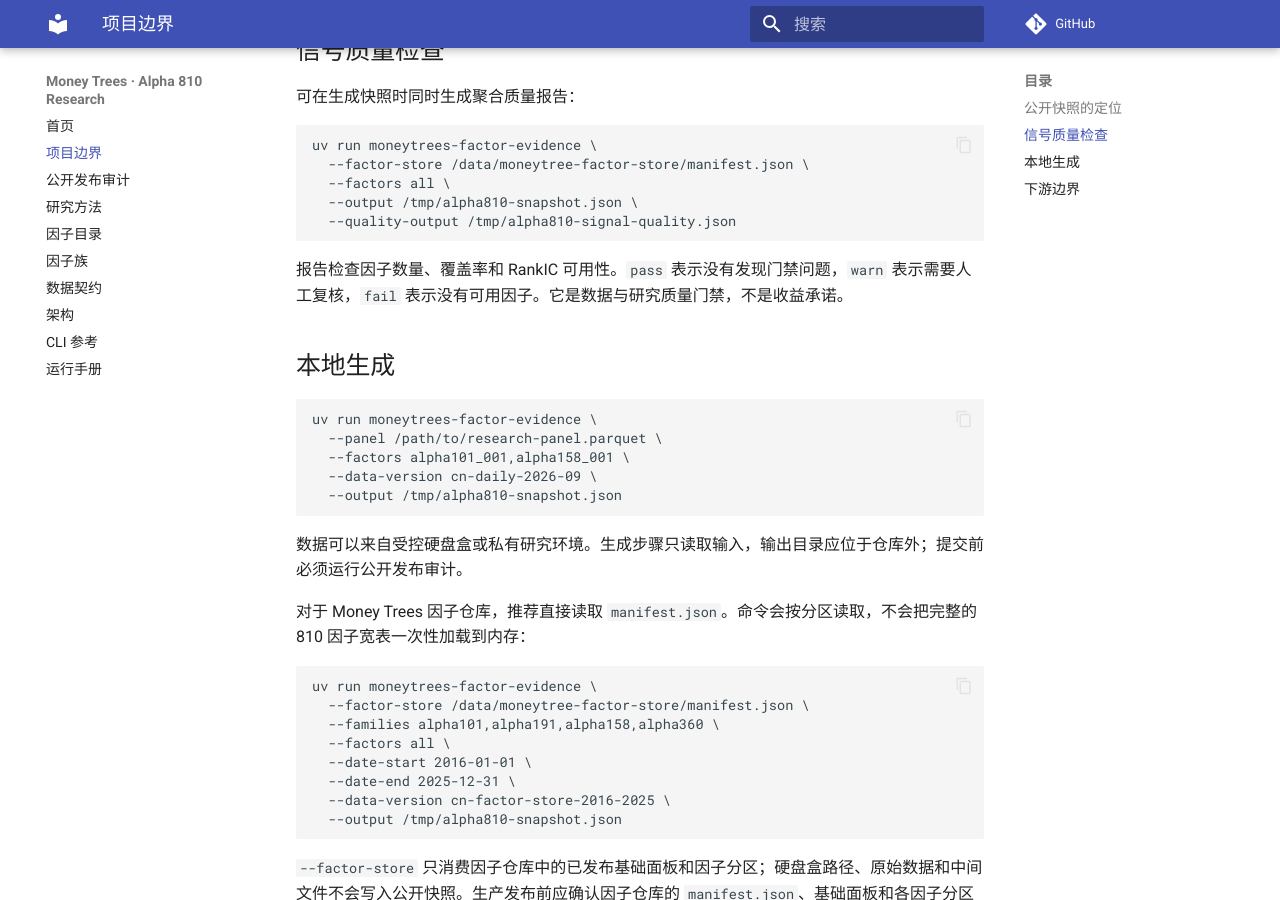
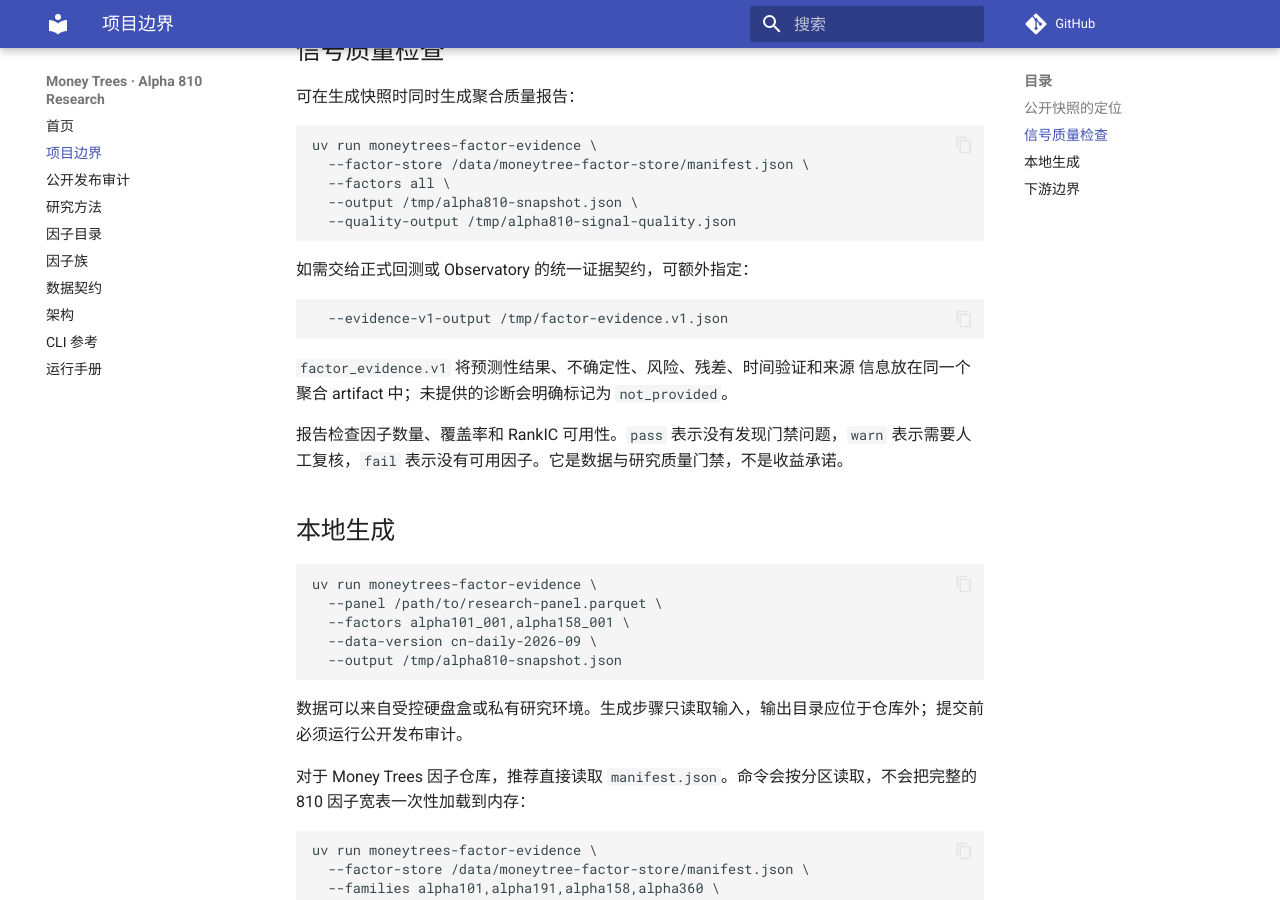
Before and after one commit to runchengxie/money-trees, an MkDocs documentation site: the page built from docs/public-factor-evidence.md, in a window 1280 px wide and 900 px high, scrolled down 574 px. Built offline with MkDocs 1.6.1 and Material for MkDocs 9.7.7, drawn with Linux system fonts in a browser that asks for light colours; comment, search, counter and statistics services are not loaded.

Commit message:
docs: describe unified evidence output

````diff
--- a/docs/public-factor-evidence.md
+++ b/docs/public-factor-evidence.md
@@ -25,6 +25,15 @@
   --output /tmp/alpha810-snapshot.json \
   --quality-output /tmp/alpha810-signal-quality.json
 ```
+
+如需交给正式回测或 Observatory 的统一证据契约，可额外指定：
+
+```bash
+  --evidence-v1-output /tmp/factor-evidence.v1.json
+```
+
+`factor_evidence.v1` 将预测性结果、不确定性、风险、残差、时间验证和来源
+信息放在同一个聚合 artifact 中；未提供的诊断会明确标记为 `not_provided`。
 
 报告检查因子数量、覆盖率和 RankIC 可用性。`pass` 表示没有发现门禁问题，`warn` 表示需要人工复核，`fail` 表示没有可用因子。它是数据与研究质量门禁，不是收益承诺。
 
````
